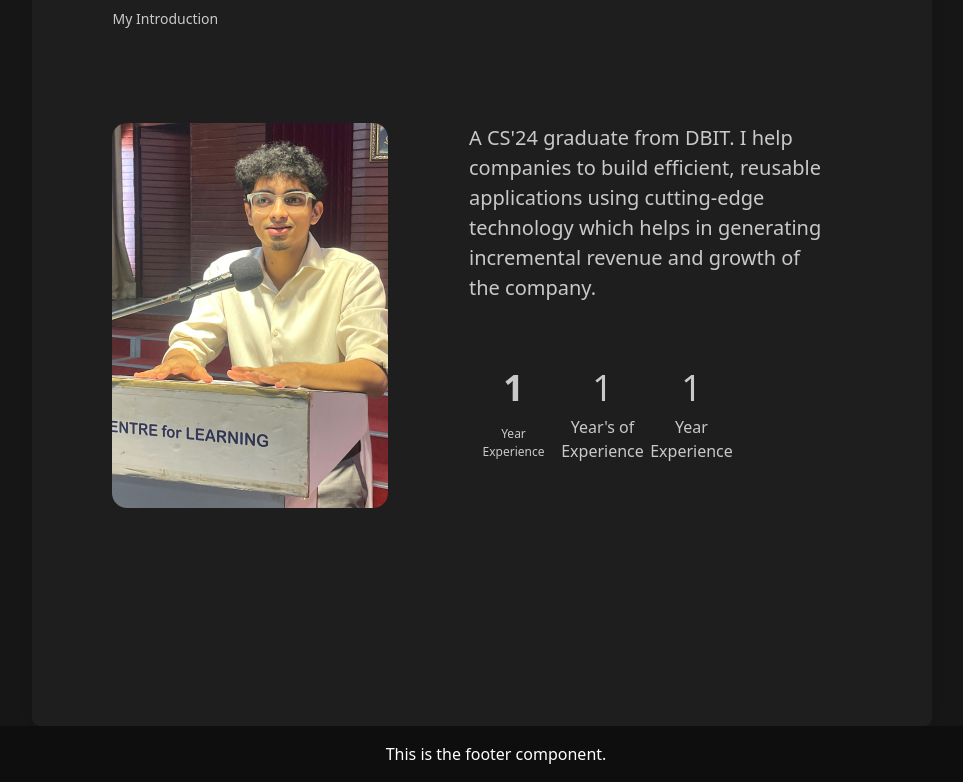
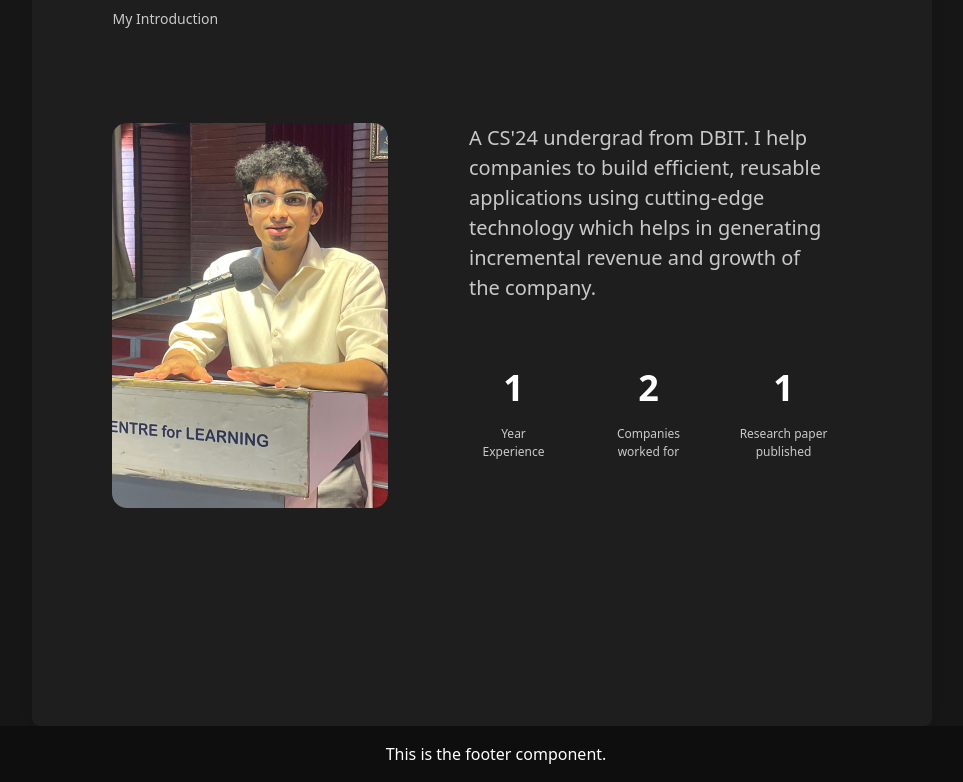
Before and after one commit to KevinGeejo/Portfolio_React, a React (Create React App) app: page / in a window 1280 px wide. Shown: the part 1025-1807 px from the top of the page, without its empty margins (144-1107 px from the left). Built offline with nearby package versions, Linux system fonts and the light colour scheme.

Commit message:
Update About section in About.jsx

```diff
--- a/src/components/About.jsx
+++ b/src/components/About.jsx
@@ -24,22 +24,22 @@ const About = () => {
         <div className='mt-[94px] flex '>
           <img className='w-[276px] h-[385px] ' src={kevinpic} alt="Kevin About Section" />
           <div className='ml-[81px] w-[359px] h-[389px]'>
-            <p className=' text-[#C9C9C9]  text-[20px] '>A CS'24 graduate from DBIT. I help companies to build efficient, reusable applications using cutting-edge technology which helps in generating incremental revenue and growth of the company.</p>
-             <div className='flex flex-row'>
+            <p className=' text-[#C9C9C9]  text-[20px] '>A CS'24 undergrad from DBIT. I help companies to build efficient, reusable applications using cutting-edge technology which helps in generating incremental revenue and growth of the company.</p>
+             <div className='flex flex-row justify-between'>
               <div className='text-[#C9C9C9] mt-[58px] flex-col'>
 
-                <h1 className=' w-[89px] h-[35] text-[36px] text-center font-semibold'>1</h1>
+                <h1 className='text-white w-[89px] h-[35] text-[36px] text-center font-semibold'>1</h1>
                 <p className='w-[89px] h-[29px] text-center text-[12px] mt-[10px]'>Year Experience</p>
               </div>
               <div className='text-[#C9C9C9] mt-[58px] flex-col'>
 
-                <h1 className=' text-[36px] text-center '>1</h1>
-                <p className='w-[89px] h-[29px] text-center'>Year's of Experience</p>
+                <h1 className=' text-white w-[89px] h-[35] text-[36px] text-center font-semibold'>2</h1>
+                <p className='w-[89px] h-[29px] text-center text-[12px] mt-[10px]'>Companies worked for</p>
               </div>
               <div className='text-[#C9C9C9] mt-[58px] flex-col'>
 
-                <h1 className=' text-[36px] text-center'>1</h1>
-                <p className='w-[89px] h-[29px] text-center'>Year Experience</p>
+                <h1 className=' text-white w-[89px] h-[35] text-[36px] text-center font-semibold'>1</h1>
+                <p className='w-[89px] h-[29px] text-center text-[12px] mt-[10px]'>Research paper published</p>
               </div>
               </div>
           </div>
```
